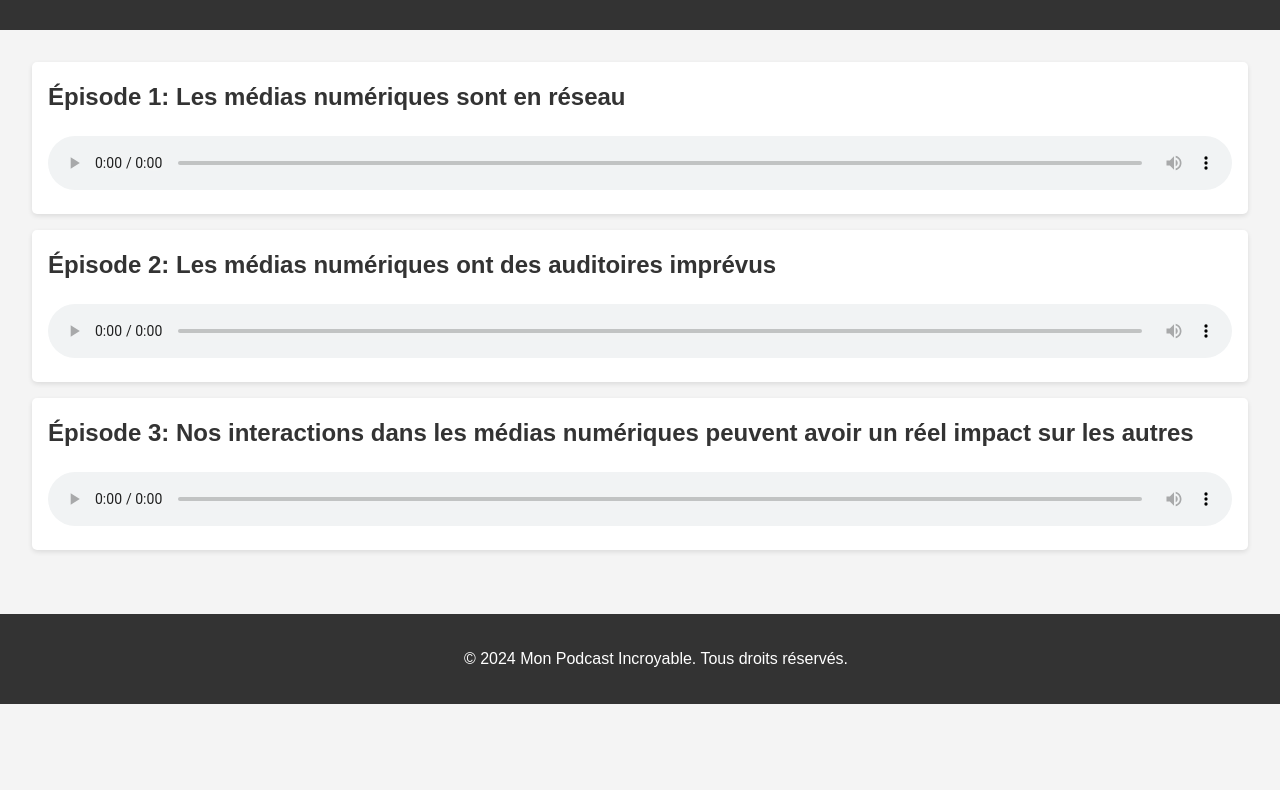
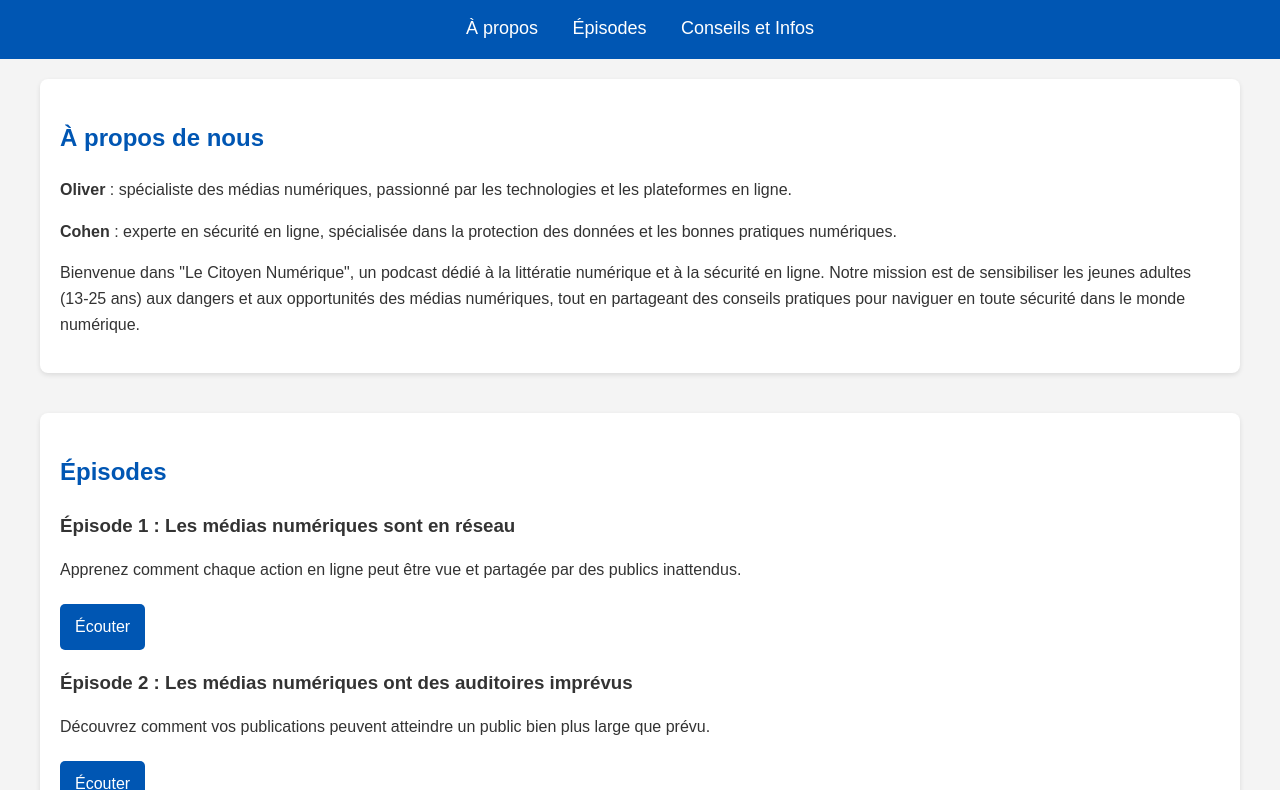
Before and after one commit to o2trappy/Le-Citoyen-Numerique, a website: page public/index.html in a window 1280 px wide. Shown: the part 96-886 px from the top of the page. Before the commit the page ends 834 px from the top, so only its background shows below. Drawn offline with Linux system fonts and the light colour scheme.

Commit message:
Update index.html

```diff
--- a/public/index.html
+++ b/public/index.html
@@ -3,41 +3,140 @@
 <head>
     <meta charset="UTF-8">
     <meta name="viewport" content="width=device-width, initial-scale=1.0">
-    <title>Mon Podcast</title>
-    <link rel="stylesheet" href="styles.css">
+    <title>Le Citoyen Numérique</title>
+    <style>
+        body {
+            font-family: Arial, sans-serif;
+            line-height: 1.6;
+            margin: 0;
+            padding: 0;
+            color: #333;
+            background-color: #f4f4f4;
+        }
+        header {
+            background: #0056b3;
+            color: #fff;
+            padding: 1rem 0;
+            text-align: center;
+        }
+        header nav {
+            margin-top: 10px;
+        }
+        header nav a {
+            color: #fff;
+            text-decoration: none;
+            margin: 0 15px;
+            font-size: 18px;
+        }
+        header nav a:hover {
+            text-decoration: underline;
+        }
+        .container {
+            max-width: 1200px;
+            margin: auto;
+            padding: 20px;
+        }
+        .section {
+            margin-bottom: 40px;
+            background: #fff;
+            padding: 20px;
+            border-radius: 8px;
+            box-shadow: 0 2px 5px rgba(0, 0, 0, 0.1);
+        }
+        .section h2 {
+            color: #0056b3;
+            margin-bottom: 20px;
+        }
+        .episode {
+            margin-bottom: 15px;
+        }
+        .episode h3 {
+            margin-bottom: 5px;
+        }
+        .play-button {
+            display: inline-block;
+            margin-top: 5px;
+            padding: 10px 15px;
+            background: #0056b3;
+            color: #fff;
+            text-decoration: none;
+            border-radius: 5px;
+            font-size: 16px;
+        }
+        .play-button:hover {
+            background: #003f8c;
+        }
+    </style>
 </head>
 <body>
     <header>
-        <h1>Mon Podcast Incroyable</h1>
+        <h1>Le Citoyen Numérique</h1>
+        <nav>
+            <a href="#about">À propos</a>
+            <a href="#listen">Épisodes</a>
+            <a href="#tips">Conseils et Infos</a>
+        </nav>
     </header>
-    <main>
-        <section id="episodes">
-            <!-- Manually add the audio players here -->
+
+    <div class="container">
+        <!-- Welcome Section -->
+        <section id="about" class="section">
+            <h2>À propos de nous</h2>
+            <p><strong>Oliver</strong> : spécialiste des médias numériques, passionné par les technologies et les plateformes en ligne.</p>
+            <p><strong>Cohen</strong> : experte en sécurité en ligne, spécialisée dans la protection des données et les bonnes pratiques numériques.</p>
+            <p>Bienvenue dans "Le Citoyen Numérique", un podcast dédié à la littératie numérique et à la sécurité en ligne. Notre mission est de sensibiliser les jeunes adultes (13-25 ans) aux dangers et aux opportunités des médias numériques, tout en partageant des conseils pratiques pour naviguer en toute sécurité dans le monde numérique.</p>
+        </section>
+
+        <!-- Episodes Section -->
+        <section id="listen" class="section">
+            <h2>Épisodes</h2>
             <div class="episode">
-                <h2>Épisode 1: Les médias numériques sont en réseau</h2>
-                <audio controls>
-                    <source src="audio/episode1.mp3" type="audio/mpeg">
-                    Votre navigateur ne supporte pas l'élément audio.
-                </audio>
+                <h3>Épisode 1 : Les médias numériques sont en réseau</h3>
+                <p>Apprenez comment chaque action en ligne peut être vue et partagée par des publics inattendus.</p>
+                <a href="#" class="play-button">Écouter</a>
             </div>
             <div class="episode">
-                <h2>Épisode 2: Les médias numériques ont des auditoires imprévus</h2>
-                <audio controls>
-                    <source src="audio/episode2.mp3" type="audio/mpeg">
-                    Votre navigateur ne supporte pas l'élément audio.
-                </audio>
+                <h3>Épisode 2 : Les médias numériques ont des auditoires imprévus</h3>
+                <p>Découvrez comment vos publications peuvent atteindre un public bien plus large que prévu.</p>
+                <a href="#" class="play-button">Écouter</a>
             </div>
             <div class="episode">
-                <h2>Épisode 3: Nos interactions dans les médias numériques peuvent avoir un réel impact sur les autres</h2>
-                <audio controls>
-                    <source src="audio/episode3.mp3" type="audio/mpeg">
-                    Votre navigateur ne supporte pas l'élément audio.
-                </audio>
+                <h3>Épisode 3 : Nos interactions numériques peuvent avoir un réel impact</h3>
+                <p>Explorez l'impact positif ou négatif de nos actions en ligne sur les autres.</p>
+                <a href="#" class="play-button">Écouter</a>
+            </div>
+            <div class="episode">
+                <h3>Épisode 4 : Les médias numériques sont partageables et continus</h3>
+                <p>Comprenez comment une publication peut être partagée indéfiniment, même après suppression.</p>
+                <a href="#" class="play-button">Écouter</a>
+            </div>
+            <div class="episode">
+                <h3>Épisode 5 : Les arnaques crypto et comment les combattre</h3>
+                <p>Apprenez à repérer et éviter les arnaques liées aux cryptomonnaies.</p>
+                <a href="#" class="play-button">Écouter</a>
             </div>
         </section>
-    </main>
-    <footer>
-        <p>&copy; 2024 Mon Podcast Incroyable. Tous droits réservés.</p>
-    </footer>
+
+        <!-- Tips and Info Section -->
+        <section id="tips" class="section">
+            <h2>Conseils et Informations</h2>
+            <p><strong>Les cinq concepts clés :</strong></p>
+            <ul>
+                <li>Les médias numériques sont en réseau.</li>
+                <li>Les médias numériques ont des auditoires imprévus.</li>
+                <li>Nos interactions dans les médias numériques peuvent avoir un réel impact sur les autres.</li>
+                <li>Les médias numériques sont partageables et continus.</li>
+                <li>Notre expérience des médias est façonnée par les outils dont nous nous servons.</li>
+            </ul>
+            <p>Quelques conseils pour rester en sécurité en ligne :</p>
+            <ul>
+                <li>Vérifiez vos paramètres de confidentialité régulièrement.</li>
+                <li>Évitez de partager des informations personnelles sensibles.</li>
+                <li>Réfléchissez avant de publier : est-ce que cela pourrait être mal interprété ?</li>
+                <li>Protégez vos mots de passe et utilisez une authentification à deux facteurs.</li>
+                <li>Méfiez-vous des emails ou messages suspects qui demandent des informations confidentielles.</li>
+            </ul>
+        </section>
+    </div>
 </body>
 </html>
```
